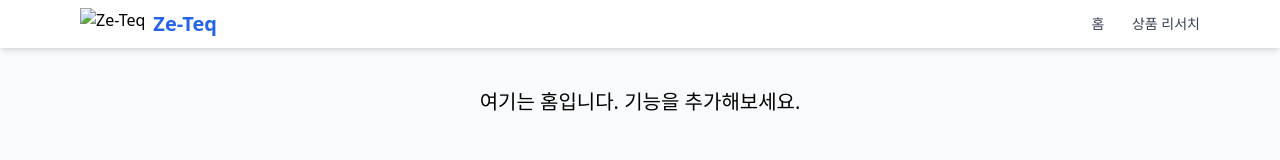
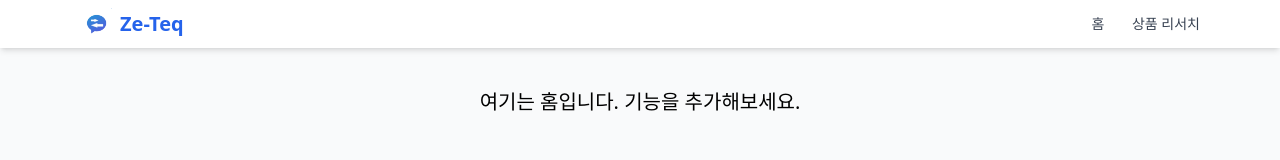
Before and after one commit to 1004av/Ze-Teq, a website: page public/index.html in a window 1280 px wide. Drawn offline with nearby package versions, Linux system fonts and the light colour scheme; the site is published under a folder, as on GitHub Pages, so addresses that start at the root find nothing.

Commit message:
수정 내용

```diff
--- a/public/index.html
+++ b/public/index.html
@@ -14,7 +14,7 @@
       <div class="flex justify-between items-center h-12">
         <!-- 로고 -->
         <div class="flex items-center space-x-2">
-          <img src="/public/logo.png" alt="Ze-Teq" class="h-8 w-auto" />
+          <img src="logo.png" alt="Ze-Teq" class="h-8 w-auto" />
           <span class="text-xl font-bold text-blue-600">Ze-Teq</span>
         </div>
 
```
